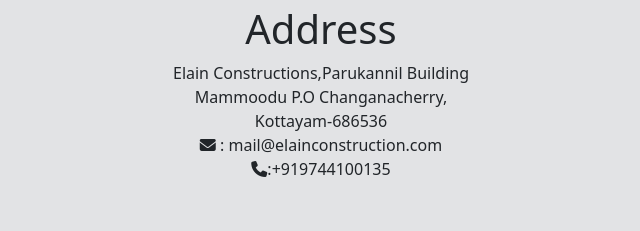
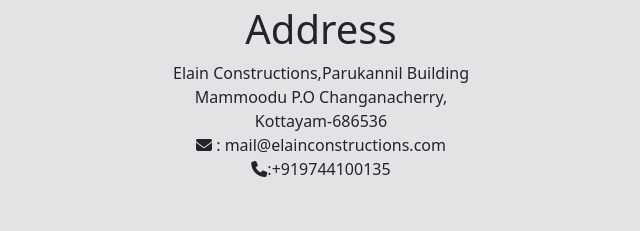
Before and after one commit to b6862/Elain-Constructions, a plain HTML site: page index.html in a window 1280 px wide. Shown: the part 3143-3374 px from the top of the page, 621-1261 px from the left. Drawn offline with nearby package versions, Linux system fonts and the light colour scheme.

Commit message:
mail updated

```diff
--- a/index.html
+++ b/index.html
@@ -183,7 +183,7 @@
         <img src="alternate-map-marker.192x256.png" alt="" style="height: 9em;">
         <h1 class="pt-2">Address</h1>
 
-        <p>Elain Constructions,Parukannil Building <br> Mammoodu P.O Changanacherry,<br>Kottayam-686536 <br><i class="fa-solid fa-envelope"></i> : mail@elainconstruction.com<br><i class="fa-solid fa-phone"></i>:+919744100135 </p>
+        <p>Elain Constructions,Parukannil Building <br> Mammoodu P.O Changanacherry,<br>Kottayam-686536 <br><i class="fa-solid fa-envelope"></i> : mail@elainconstructions.com<br><i class="fa-solid fa-phone"></i>:+919744100135 </p>
 
 
       </div>
```
